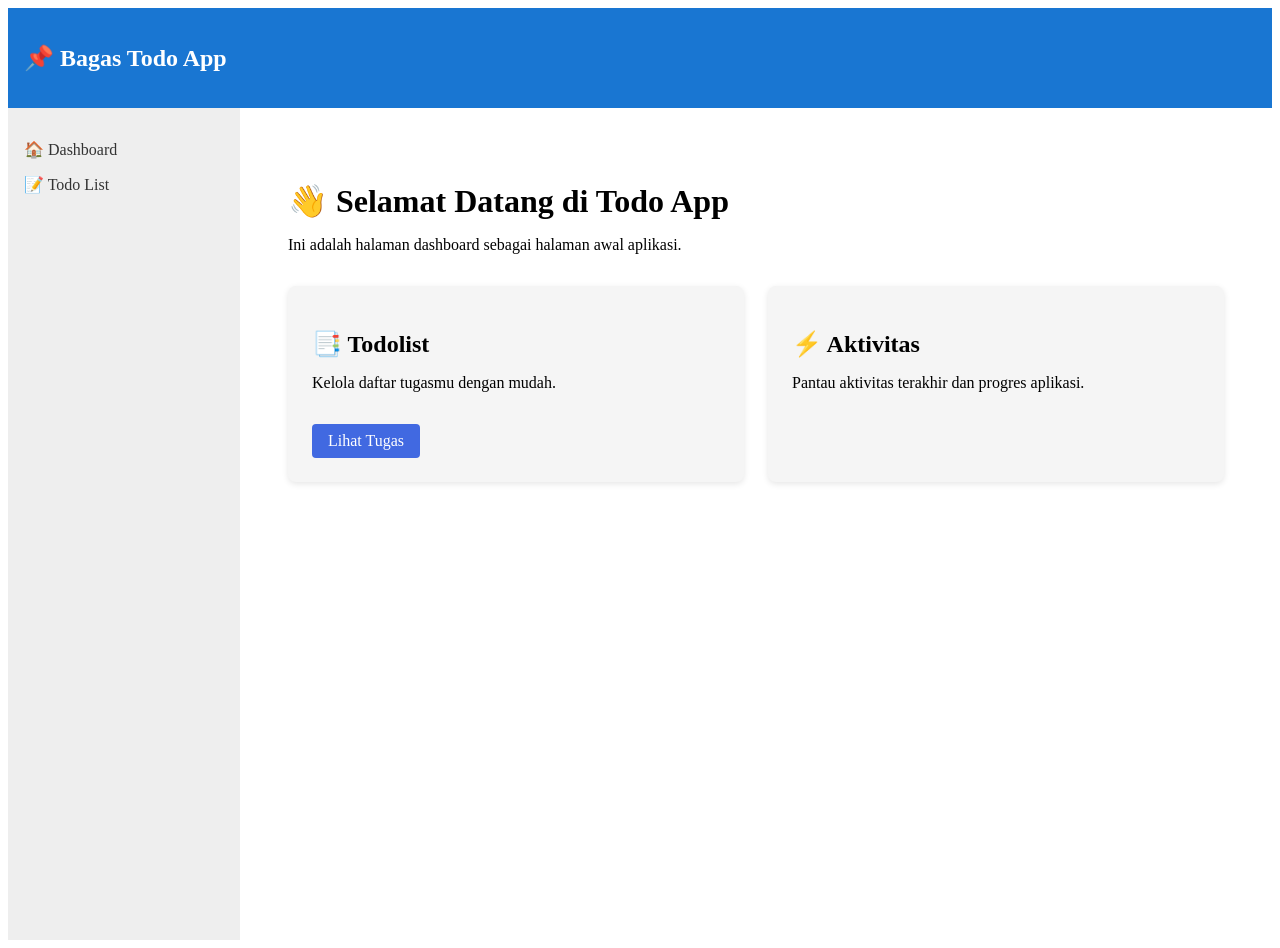
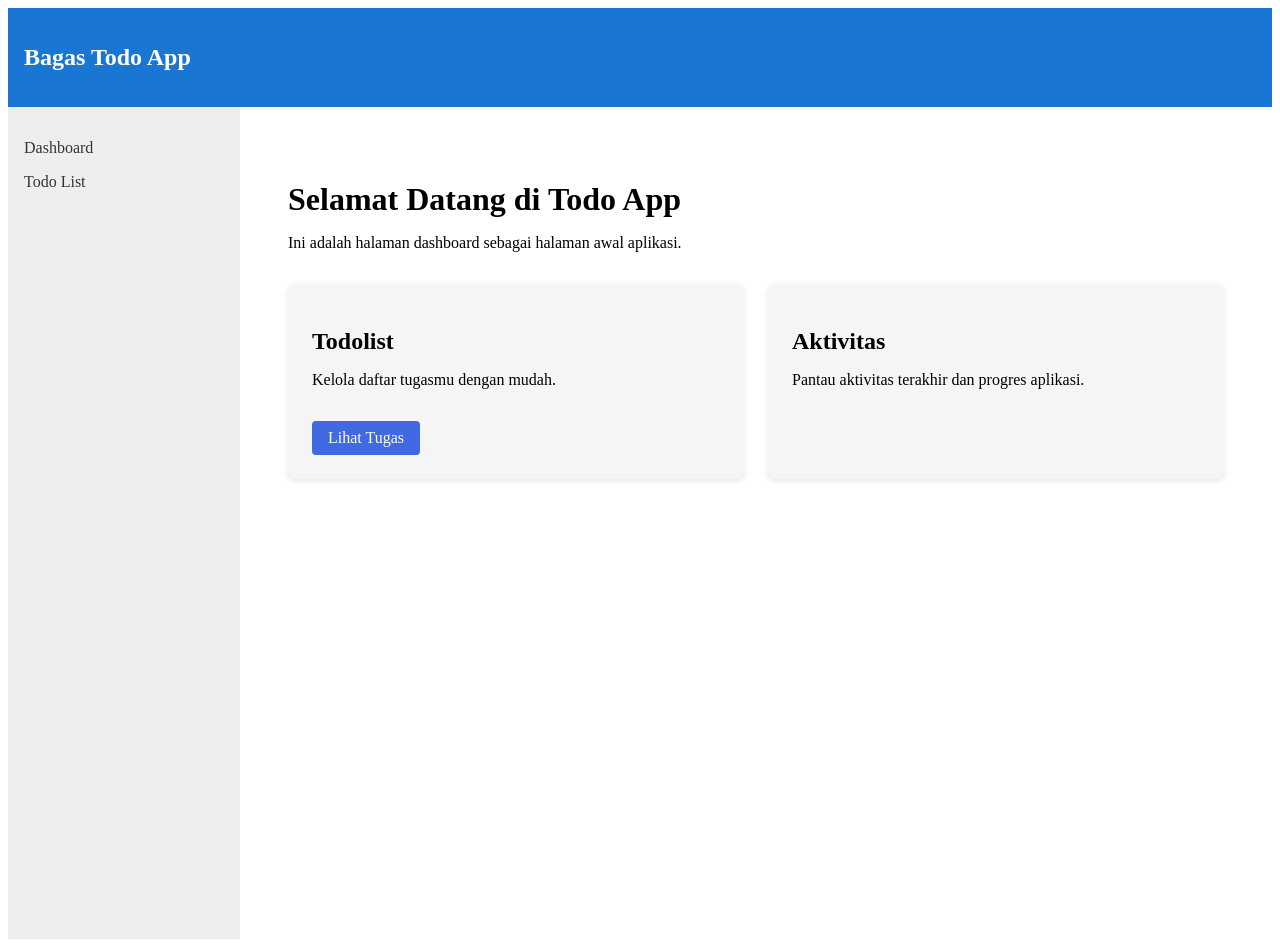
Before and after one commit to TeguhBagasM/todolist-angular, an Angular app: page / in a window 1280 px wide. Built offline with nearby package versions, Linux system fonts and the light colour scheme.

Commit message:
refactor: remove emojis from navbar, dashboard, and sidebar headings

```diff
--- a/src/app/navbar/navbar.html
+++ b/src/app/navbar/navbar.html
@@ -1,3 +1,3 @@
 <nav class="navbar">
-  <h1>📌 Bagas Todo App</h1>
+  <h1>Bagas Todo App</h1>
 </nav>
--- a/src/app/pages/dashboard/dashboard.html
+++ b/src/app/pages/dashboard/dashboard.html
@@ -1,16 +1,16 @@
 <section class="dashboard">
-  <h1>👋 Selamat Datang di Todo App</h1>
+  <h1>Selamat Datang di Todo App</h1>
   <p>Ini adalah halaman dashboard sebagai halaman awal aplikasi.</p>
 
   <div class="cards">
     <div class="card">
-      <h2>📑 Todolist</h2>
+      <h2>Todolist</h2>
       <p>Kelola daftar tugasmu dengan mudah.</p>
       <a routerLink="/todo" class="btn">Lihat Tugas</a>
     </div>
 
     <div class="card">
-      <h2>⚡ Aktivitas</h2>
+      <h2>Aktivitas</h2>
       <p>Pantau aktivitas terakhir dan progres aplikasi.</p>
     </div>
   </div>
--- a/src/app/sidebar/sidebar.html
+++ b/src/app/sidebar/sidebar.html
@@ -2,10 +2,10 @@
   <ul>
     <li>
       <a routerLink="/" routerLinkActive="active" [routerLinkActiveOptions]="{ exact: true }"
-        >🏠 Dashboard</a
+        >Dashboard</a
       >
     </li>
-    <li><a routerLink="/todo" routerLinkActive="active">📝 Todo List</a></li>
-    <!-- <li><a routerLink="/notes" routerLinkActive="active">📝 Notes</a></li> -->
+    <li><a routerLink="/todo" routerLinkActive="active">Todo List</a></li>
+    <!-- <li><a routerLink="/notes" routerLinkActive="active">Notes</a></li> -->
   </ul>
 </aside>
```
